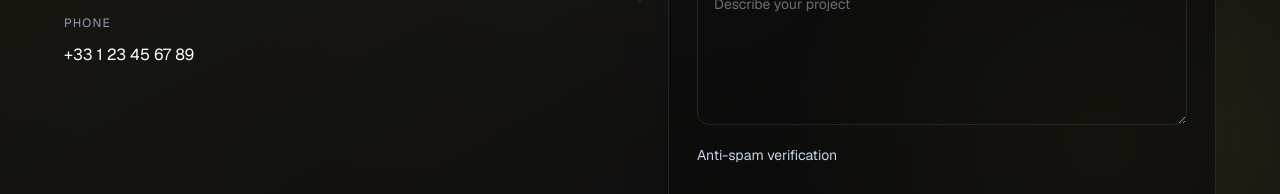
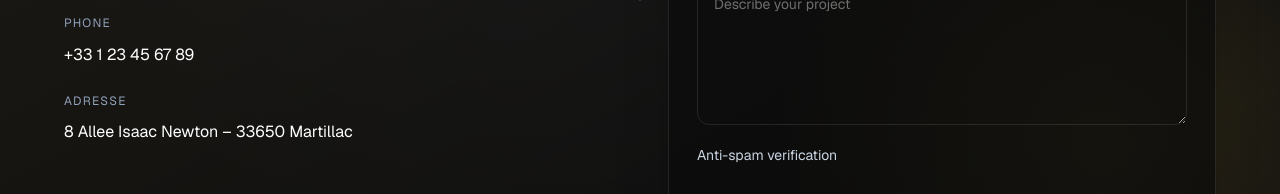
Before and after one commit to jer0n08/eviacore-main-2026, a Next.js app: page /en/contact in a window 1280 px wide. Shown: the part 400-594 px from the top of the page. Built offline with nearby package versions, Linux system fonts and the light colour scheme; no server answers.

Commit message:
Add full-width contact map section

```diff
--- a/src/components/Contact.jsx
+++ b/src/components/Contact.jsx
@@ -88,6 +88,7 @@ function Contact() {
   }
 
   return (
+    <>
       <section className="section-spacing" id="contact" key={language}>
         <div className="mx-auto grid w-11/12 max-w-6xl gap-12 lg:grid-cols-2 lg:gap-14">
           <div>
@@ -112,6 +113,14 @@ function Contact() {
                   {t('contact.phoneLabel')}
                 </span>
                 <p className="mt-2 text-base text-white">+33 1 23 45 67 89</p>
+              </div>
+              <div>
+                <span className="text-xs uppercase tracking-widest text-slate-400">
+                  Adresse
+                </span>
+                <p className="mt-2 text-base text-white">
+                  8 Allee Isaac Newton – 33650 Martillac
+                </p>
               </div>
             </div>
           </div>
@@ -193,6 +202,22 @@ function Contact() {
           </form>
         </div>
       </section>
+      <section className="section-spacing pt-0">
+        <div className="mx-auto w-11/12 max-w-6xl">
+          <div className="overflow-hidden rounded-none border border-white/10 bg-neutral-950/70 shadow-2xl">
+            <div className="aspect-[4/5] w-full sm:aspect-[21/9]">
+              <iframe
+                className="h-full w-full"
+                title="Carte Google Eviacore Martillac"
+                loading="lazy"
+                referrerPolicy="no-referrer-when-downgrade"
+                src="https://www.google.com/maps?q=8%20Allee%20Isaac%20Newton%20-%2033650%20Martillac&output=embed"
+              />
+            </div>
+          </div>
+        </div>
+      </section>
+    </>
   )
 }
 
```
Lines whose indentation alone changed are shown as unchanged.
